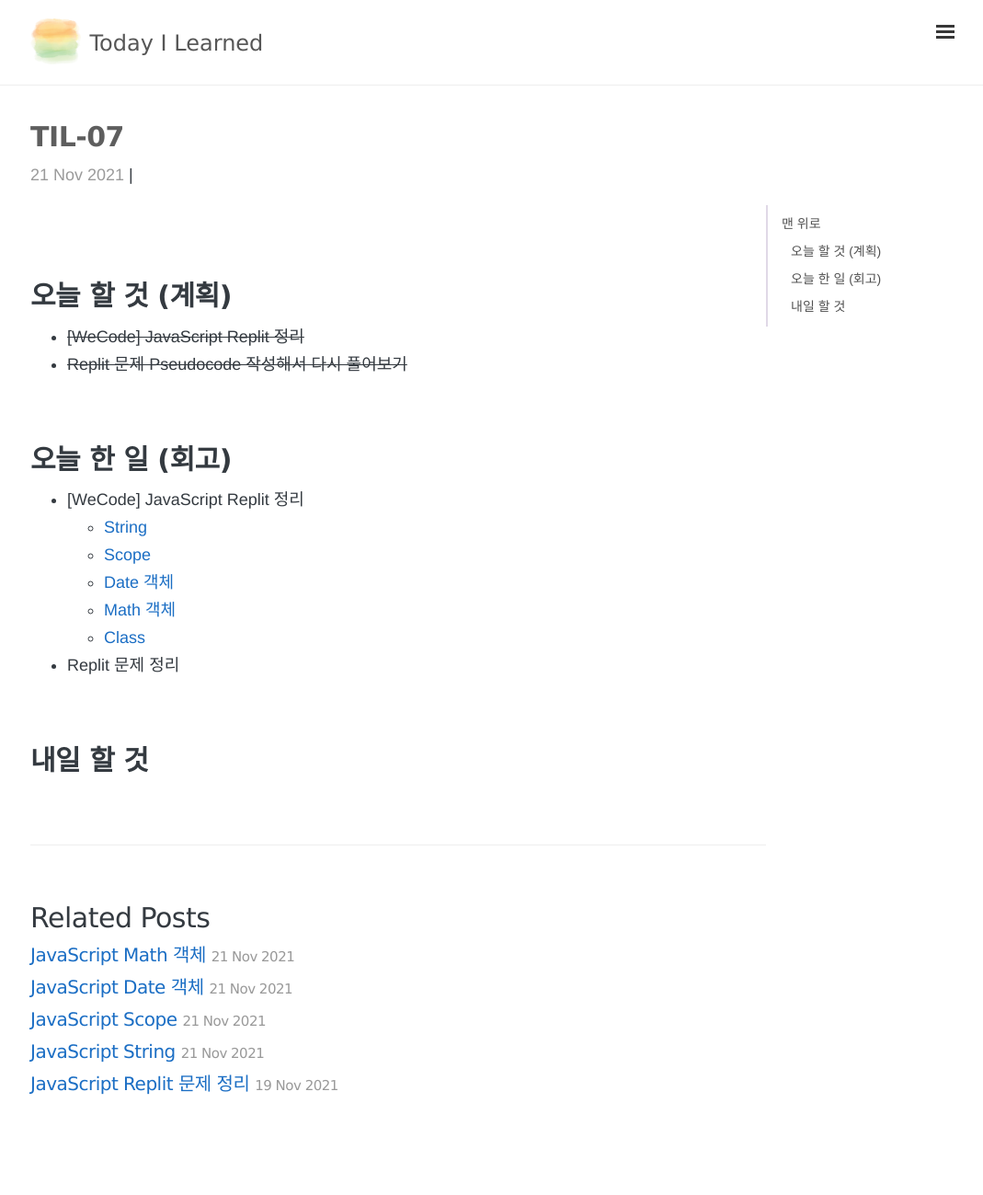
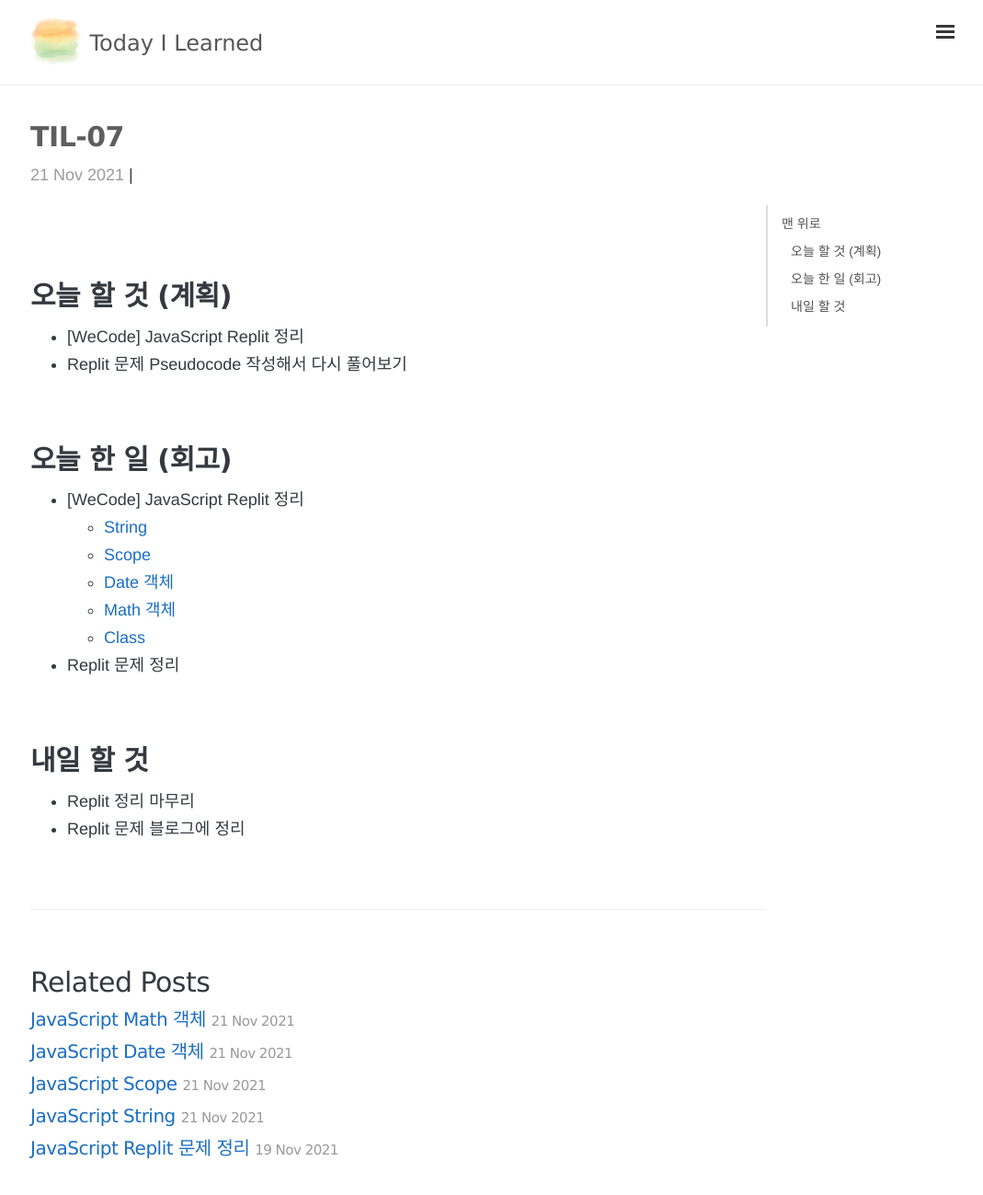
Before and after one commit to 1day1commit/1day1commit.github.io, a Jekyll site: the page built from _posts/TIL(Today I Learned)/2021-11-21-til-07.md, in a window 1280 px wide and 1321 px high. Shown: the top 1299 px of the window at 92% size, without its empty margins (207-1276 px from the left). Built offline with Jekyll 4.4.1, drawn with Linux system fonts in a browser that asks for light colours; nearby versions of some CDN libraries; comment, search, counter and statistics services are not loaded.

Commit message:
포스트 수정

```diff
--- a/_posts/TIL(Today I Learned)/2021-11-21-til-07.md
+++ b/_posts/TIL(Today I Learned)/2021-11-21-til-07.md
@@ -21,8 +21,8 @@
 
 # 오늘 할 것 (계획)
 
-- ~~[WeCode] JavaScript Replit 정리~~
-- ~~Replit 문제 Pseudocode 작성해서 다시 풀어보기~~
+- [WeCode] JavaScript Replit 정리
+- Replit 문제 Pseudocode 작성해서 다시 풀어보기
 
 <br>
 
@@ -39,3 +39,6 @@
 <br>
 
 # 내일 할 것
+
+- Replit 정리 마무리
+- Replit 문제 블로그에 정리
```
